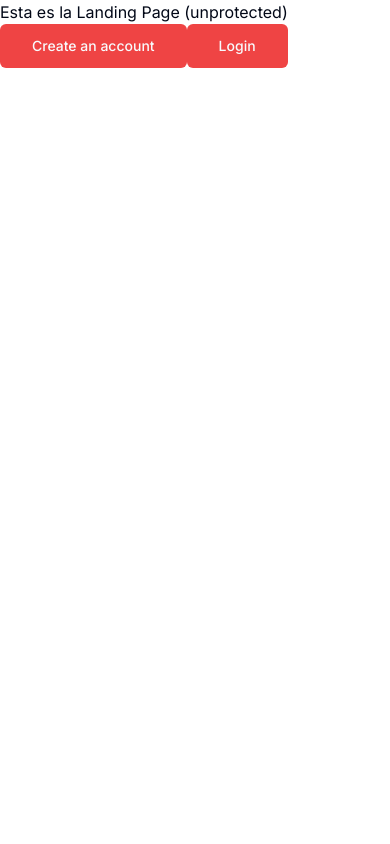
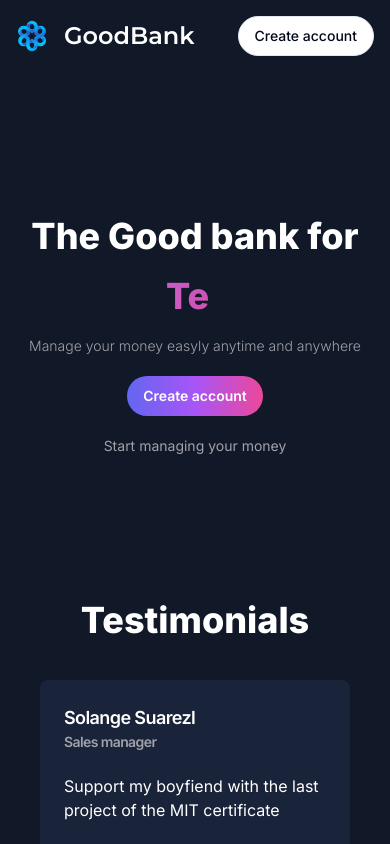
Before and after one commit to Davidfvillamil/Campstone_goodbank, a Next.js app in the folder goodbank/: page / in a window 390 px wide. Built offline with nearby package versions, Linux system fonts and the light colour scheme; no server answers.

Commit message:
agregar enrutamiento en el dash board y crear la landin page

```diff
--- a/goodbank/app/(dashboard)/(routes)/dashboard/page.tsx
+++ b/goodbank/app/(dashboard)/(routes)/dashboard/page.tsx
@@ -9,6 +9,7 @@
 import {LayoutDashboard, Wallet, Banknote,Receipt, FolderSync, ArrowRight} from 'lucide-react'
 import { Card } from '@/components/ui/card';
 import { cn } from '@/lib/utils';
+import { useRouter } from 'next/navigation';
 
 // Inicializa la aplicación de Firebase
 const app = initializeApp(firebaseConfig);
@@ -47,6 +48,9 @@
 
 
 export default function DashboardPage() {
+
+  const router = useRouter()
+
   const db = getFirestore(app);
   const usersCollection = collection(db, "Users");
 
@@ -122,6 +126,7 @@
             <Card
               key={tool.href}
               className="p-4 border-black/5 flex items-center justify-between hover:shadow-md transition cursor-pointer mb-8"
+              onClick={() => router.push(tool.href)}
             >
               <div className="flex items-center gap-x-4">
                 <div
--- /dev/null
+++ b/goodbank/app/(landing)/layout.tsx
@@ -0,0 +1,15 @@
+const LandingLaout = ({
+    children
+}:{
+    children: React.ReactNode
+}) => {
+    return (
+        <main className="h-full bg-[#111827] overflow-auto">
+            <div className="mx-auto max-w-screen-xl f-full w-full">
+                {children}
+            </div>
+        </main>
+    )
+}
+
+export default LandingLaout
--- a/goodbank/app/(landing)/page.tsx
+++ b/goodbank/app/(landing)/page.tsx
@@ -1,21 +1,25 @@
 'use client'
 
-import { useEffect } from 'react';
-import { useAuth } from '@clerk/nextjs';
-import { initializeApp } from 'firebase/app';
-import { getAuth, signInWithCustomToken } from 'firebase/auth';
-import {Button} from '@/components/ui/button';
-import Link from 'next/link';
-import firebaseConfig from '../../lib/firebaseConfig';
+import LandingContent from "@/components/landing-content";
+import LandingHero from "@/components/landing-hero";
+import { LandingNavbar } from "@/components/landing-navbar";
 
-// Inicializa la aplicación de Firebase
-initializeApp(firebaseConfig);
 
 export default function LandingPage() {
 
 
   return (
-    <>
+      <div className='h-full'>
+        <LandingNavbar/>
+        <LandingHero></LandingHero>
+        <LandingContent></LandingContent>
+      </div>
+  );
+}
+
+
+/*
+<>
       <h1>Esta es la Landing Page (unprotected)</h1>
       <div>
         <Link href='/create-account'>
@@ -31,57 +35,5 @@
         </Link>
       </div>
     </>
-  );
-}
-
-
-/*
-export default function LandingPage() {
-  const { getToken } = useAuth();
-
-  useEffect(() => {
-    const signInWithClerk = async () => {
-      const auth = getAuth();
-
-      try {
-        // Obtiene el token de autenticación de Clerk para Firebase
-        const token = await getToken({ template: 'integration_firebase' });
-        console.log('Token de Clerk:', token);
-
-
-        // Verifica si el token es null antes de intentar iniciar sesión
-        if (token !== null) {
-          // Inicia sesión en Firebase con el token de autenticación de Clerk
-          await signInWithCustomToken(auth, token);
-        } else {
-          console.error('El token de autenticación de Clerk es nulo.');
-        }
-      } catch (error) {
-        console.error('Error al iniciar sesión con Clerk y Firebase', error);
-      }
-    };
-
-    signInWithClerk();
-  }, []); // Asegúrate de que esta dependencia esté vacía para que se ejecute solo una vez al montar la página
-
-  return (
-    <>
-      <h1>Esta es la Landing Page (unprotected)</h1>
-      <div>
-        <Link href='/create-account'>
-          <Button variant='destructive' size='lg'>
-            Create an account
-          </Button>
-        </Link>
-
-        <Link href='/sign-in'>
-          <Button variant='destructive' size='lg'>
-            Login
-          </Button>
-        </Link>
-      </div>
-    </>
-  );
-}
 
 */
--- /dev/null
+++ b/goodbank/components/landing-content.tsx
@@ -0,0 +1,60 @@
+'use client'
+
+import { Card, CardContent, CardHeader, CardTitle } from "./ui/card"
+
+const testimonials = [
+    {
+        name:'Solange Suarezl',
+        avatar: 'A',
+        title: 'Sales manager',
+        description: 'Support my boyfiend with the last project of the MIT certificate'
+    },
+    {
+        name:'David Villamil',
+        avatar: 'D',
+        title: 'Product Manager',
+        description: 'i created this so please signup'
+    },
+    {
+        name:'Jose Villamil',
+        avatar: 'J',
+        title: 'Engeneeir',
+        description: 'My son created this, so please sign-up'
+    },
+    {
+        name:'Felipe GomeF',
+        avatar: 'A',
+        title: 'Accountant',
+        description: 'My boddy created this! so please signup'
+    }
+]
+
+
+const LandingContent = () => {
+    return(
+        <div className="px-10 pb-20">
+            <h2 className="text-center text-4xl text-white font-extrabold mb-10">
+                Testimonials
+            </h2>
+            <div className="grid grid-cols-1 sm:grid-cols-2 md:grid-cols-3 lg:grid-cols-4 gap-4 ">
+                {testimonials.map((item) => (
+                    <Card key={item.description} className="bg-[#192339] border-none text-white">
+                        <CardHeader>
+                            <CardTitle className="flex items-center gap-x-2">
+                                <div>
+                                    <p className="text-lg">{item.name}</p>
+                                    <p className="text-zinc-400 text-sm">{item.title}</p>
+                                </div>
+                            </CardTitle>
+                            <CardContent className="pt-4 px-0">
+                                {item.description}
+                            </CardContent>
+                        </CardHeader>
+                    </Card>
+                ))}
+            </div>
+        </div>
+    )
+}
+
+export default LandingContent
--- /dev/null
+++ b/goodbank/components/landing-hero.tsx
@@ -0,0 +1,52 @@
+'use client'
+import { useAuth } from "@clerk/nextjs"
+import TypewriterComponent from "typewriter-effect"
+import { Montserrat } from "next/font/google"
+import Link from "next/link"
+import { Button } from "./ui/button"
+
+const font = Montserrat({
+    weight:'600',
+    subsets: ['latin']
+})
+
+const LandingHero = () => {
+    const {isSignedIn} = useAuth()
+    return(
+        <div className="text-white font-bold py-36 text-center space-y-5">
+            <div className="text-4xl sm:text-5xl md:text-6xl lg:text-7xl space-y-5 font-extrabold">
+                <h1>The Good bank for</h1>
+                <div className="text-transparent bg-clip-text bg-gradient-to-r from-purple-400 to-pink-600">
+                    <TypewriterComponent
+                        options={{
+                            strings: [
+                                'MIT students.',
+                                'Teenagers.',
+                                'Young adults.',
+                                'people.',
+                                'carolina Berreiro'
+                            ],
+                            autoStart: true,
+                            loop: true
+                        }}
+                    />
+                </div>
+            </div>
+            <div className="text-sm md:text-xl font-light text-zinc-400">
+                Manage your money easyly anytime and anywhere
+            </div>
+            <div>
+                <Link href = {isSignedIn ? '/dashboard' : '/sing-up'}>
+                    <Button variant='premium' className="md:text-lg p-4 md:p-6 rounded-full font-semibold">
+                        Create account
+                    </Button>
+                </Link>
+            </div>
+            <div className="text-zinc-400 text-sm md:text-sm font-normal">
+                Start managing your money
+            </div>
+        </div>
+    )
+}
+
+export default LandingHero
--- /dev/null
+++ b/goodbank/components/landing-navbar.tsx
@@ -0,0 +1,42 @@
+'use client'
+
+import { Montserrat } from "next/font/google"
+import Image from "next/image"
+import Link from "next/link"
+import { useAuth } from "@clerk/nextjs"
+
+import { cn } from "@/lib/utils"
+import { Button } from "./ui/button"
+
+const font = Montserrat({
+    weight:'600',
+    subsets: ['latin']
+})
+
+export const LandingNavbar = () => {
+    const {isSignedIn} = useAuth()
+
+    return(
+        <nav className="p-4 bg-transparent flex items-center justify-between">
+            <Link href='/' className="flex items-center">
+                <div className="relative h-8 w-8 mr-4">
+                    <Image
+                        fill
+                        alt="logo"
+                        src='/logo.png'
+                    />
+                </div>
+                <h1 className={cn('text-2xl font-bold text-white', font.className)}>
+                    GoodBank
+                </h1>
+            </Link>
+            <div className="flex items-center gap-x-2">
+                <Link href={isSignedIn ? '/dashboard' : '/sign-up'}>
+                    <Button variant='outline' className="rounded-full">
+                        Create account
+                    </Button>
+                </Link>
+            </div>
+        </nav>
+    )
+}
--- a/goodbank/components/ui/button.tsx
+++ b/goodbank/components/ui/button.tsx
@@ -18,6 +18,7 @@
           "bg-secondary text-secondary-foreground hover:bg-secondary/80",
         ghost: "hover:bg-accent hover:text-accent-foreground",
         link: "text-primary underline-offset-4 hover:underline",
+        premium: "bg-gradient-to-r from-indigo-500 via-purple-500 to-pink-500 text-white border-0",
       },
       size: {
         default: "h-10 px-4 py-2",
--- a/goodbank/package.json
+++ b/goodbank/package.json
@@ -22,7 +22,8 @@
     "react": "^18",
     "react-dom": "^18",
     "tailwind-merge": "^2.1.0",
-    "tailwindcss-animate": "^1.0.7"
+    "tailwindcss-animate": "^1.0.7",
+    "typewriter-effect": "^2.21.0"
   },
   "devDependencies": {
     "@types/node": "^20",
```
Also changed, not shown: 1 other file (tests, documents, lock files or other folders).
